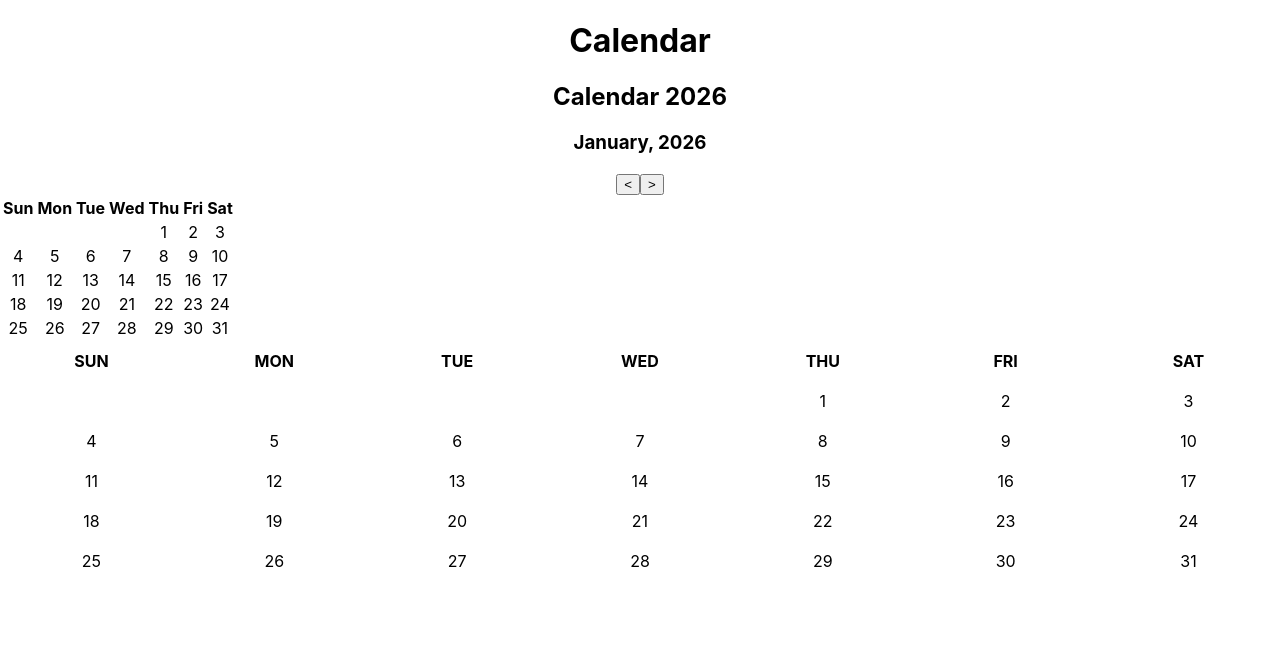
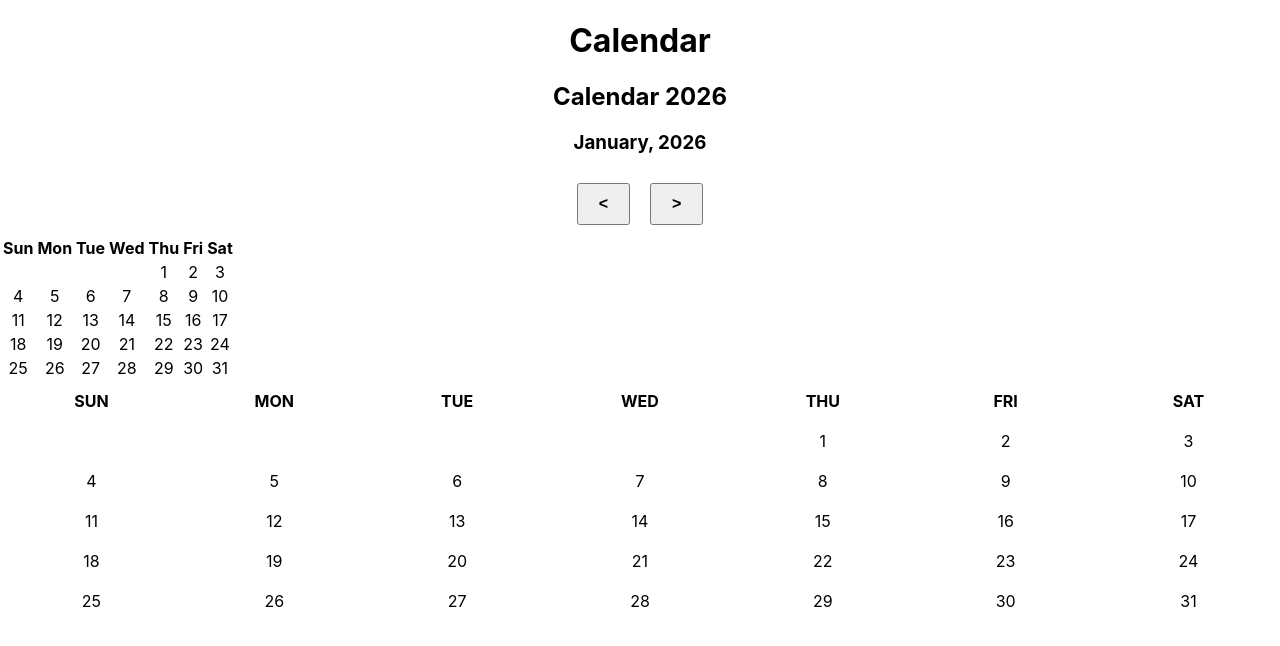
Before and after one commit to mrudularavishankar-sangamone/calendar-app, a React (Create React App) app: page / in a window 1280 px wide. Shown: the top 646 px of the page. Built offline with nearby package versions, Linux system fonts and the light colour scheme.

Commit message:
Changed from div i to div button

```diff
--- a/src/App.css
+++ b/src/App.css
@@ -42,7 +42,7 @@
   margin: 10px 0px 10px 0px;
 }
 
-div i {
+div button {
   margin: 10px;
   padding: 10px 20px;
   font-size: 16px;
```
